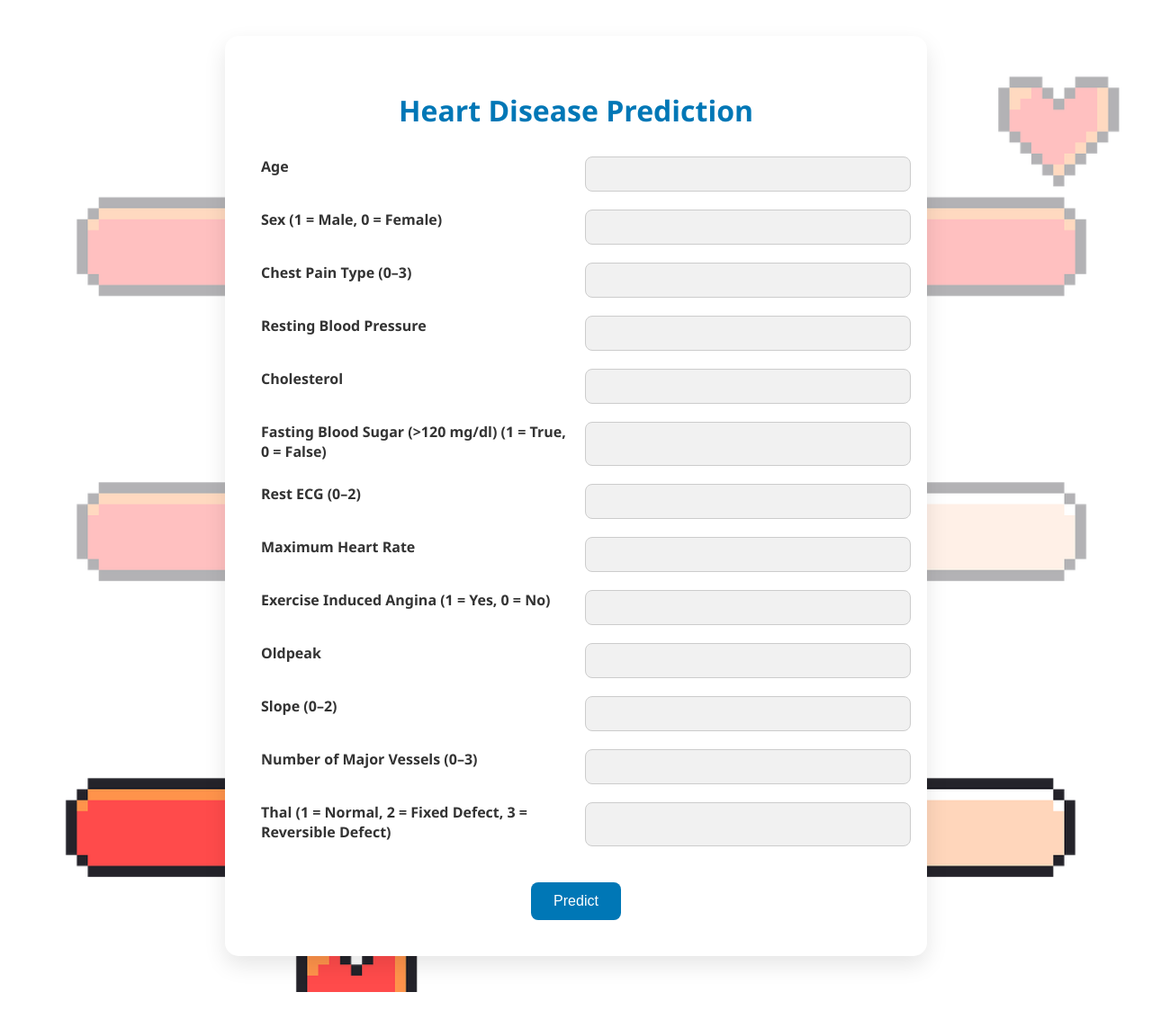
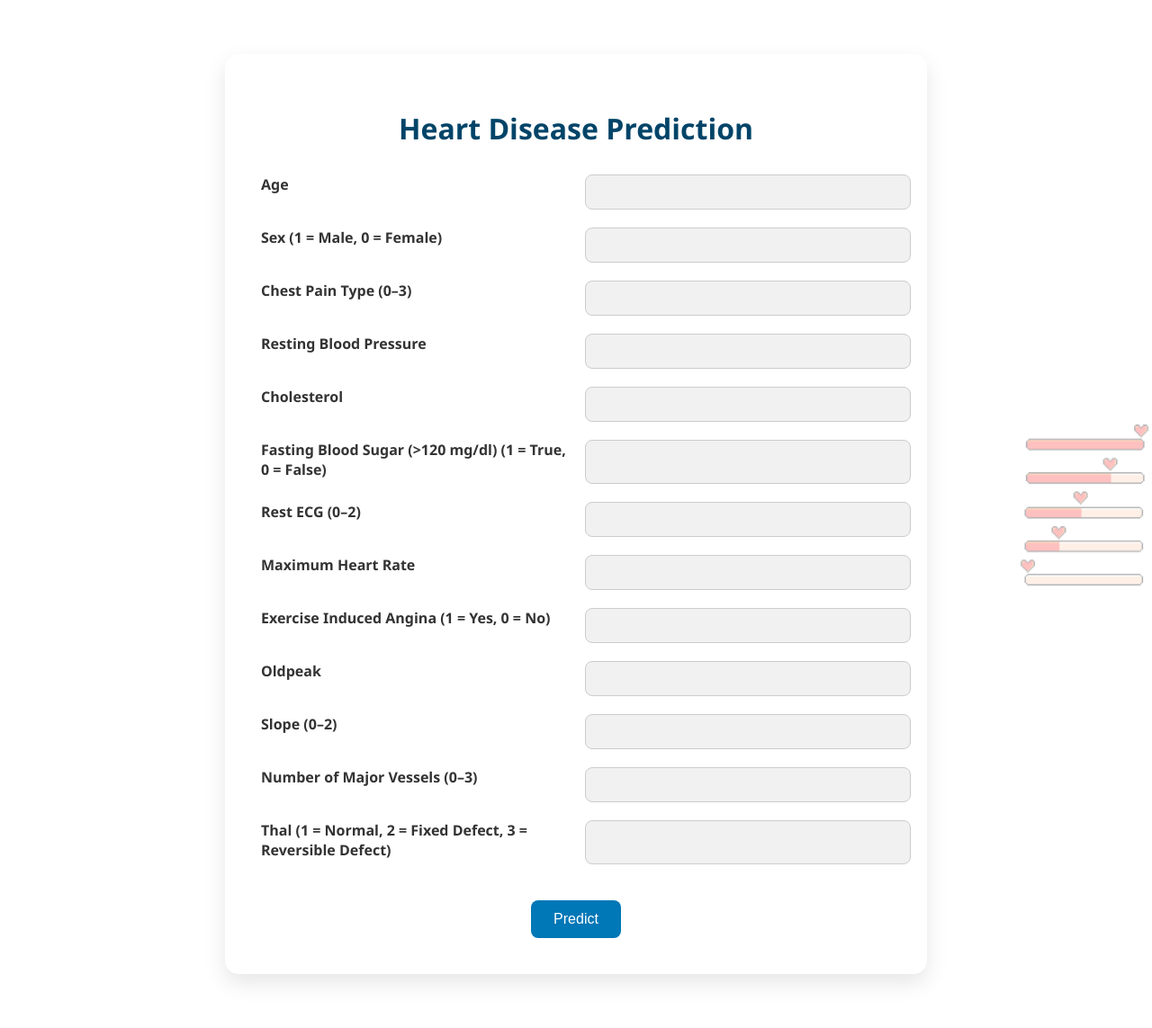
Before and after one commit to Ashish-kurapati/heart_disease_predictor, a Flask app: page / in a window 1280 px wide. Shown: the whole page at 90% size. Before the commit the page ends 1103 px from the top, so only its background shows below. Run offline with Flask 3, Linux system fonts and the light colour scheme; parts of the project's set-up code (start-up, migrations or seed data) failed here and were passed over.

Commit message:
Refined background image placement and sizing

```diff
--- a/static/style.css
+++ b/static/style.css
@@ -1,12 +1,13 @@
 body {
     font-family: 'Segoe UI', Tahoma, Geneva, Verdana, sans-serif;
     margin: 0;
-    padding: 0;
+    padding: 20px;
     background-image: url("background.png");
-    background-size: cover;
+    background-size: 150px;
     background-repeat: no-repeat;
     background-attachment: fixed;
-    background-position: center;
+    background-color:rgba(255, 255, 255, 0.8);
+    background-position: center right;
     position: relative;
 }
 
@@ -34,7 +35,7 @@ body::before {
 
 h1 {
     text-align: center;
-    color: #0077b6;
+    color: #014468;
     margin-bottom: 30px;
 }
 
@@ -78,7 +79,7 @@ button {
 }
 
 button:hover {
-    background-color: #023e8a;
+    background-color: #198f7f;
 }
 
 .result {
@@ -92,11 +93,11 @@ button:hover {
 }
 
 .risk {
-    color: red;
+    color: rgb(150, 3, 3);
 }
 
 .no-risk {
-    color: green;
+    color: rgb(20, 175, 20);
 }
 
 canvas {
```
